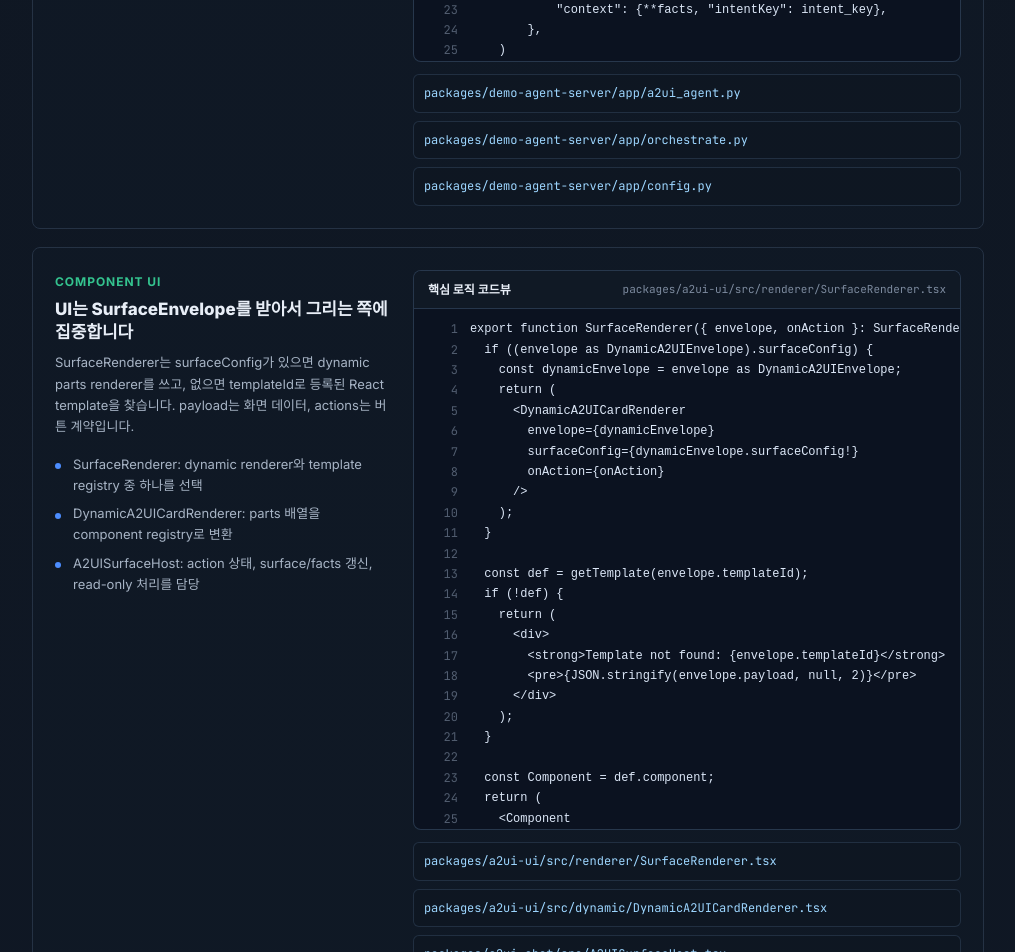
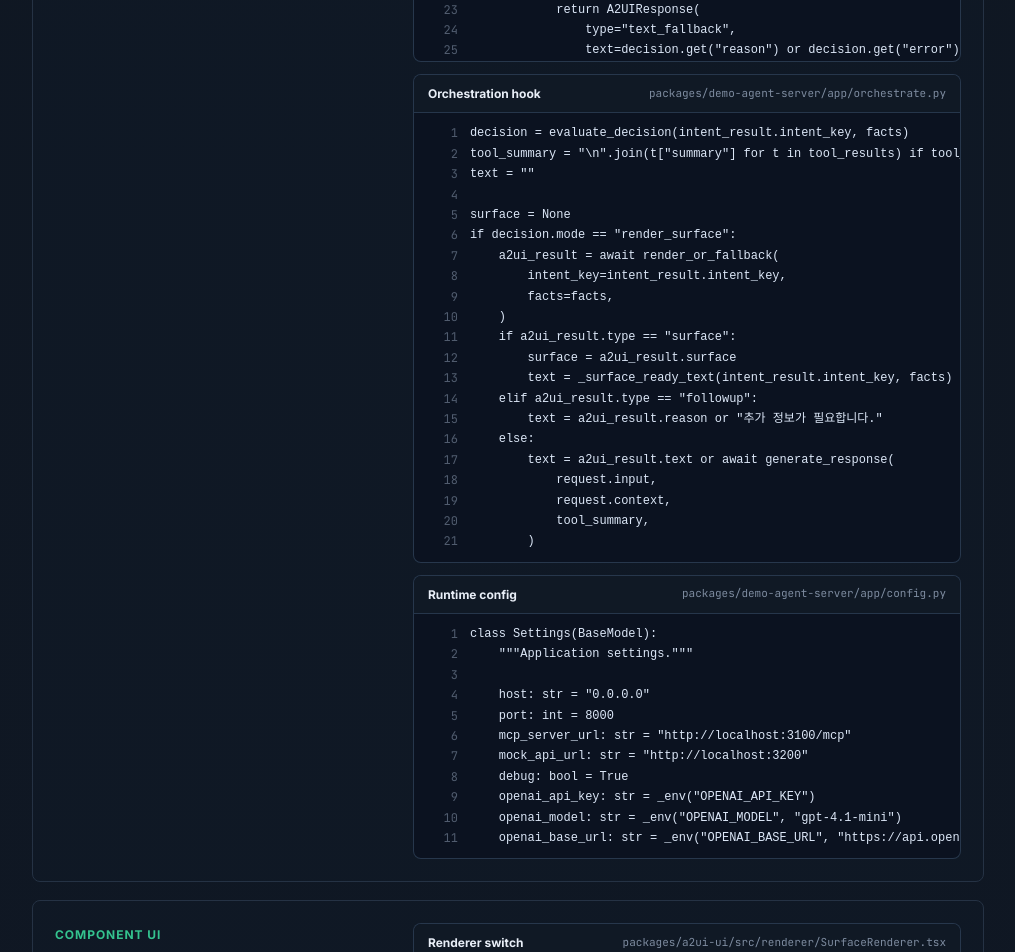
Before and after one commit to tahooki/a2ui-poc-rt-new-3, a Next.js app: page /code-guide in a window 1280 px wide. Shown: the part 1800-2752 px from the top of the page, without its empty margins (248-1263 px from the left). Built offline with nearby package versions, Linux system fonts and the light colour scheme.

Commit message:
Split code guide examples by file

```diff
--- a/src/devops-console/pages/code-guide-page.tsx
+++ b/src/devops-console/pages/code-guide-page.tsx
@@ -3,6 +3,20 @@
 import { useEffect, useState } from "react";
 import { AppFrame } from "@/devops-console/shell/app-frame";
 import s from "./code-guide-page.module.css";
+
+type CodeExample = {
+  title: string;
+  file: string;
+  snippet: string;
+};
+
+type FeatureStory = {
+  eyebrow: string;
+  title: string;
+  body: string;
+  bullets: string[];
+  codeExamples: CodeExample[];
+};
 
 const journeySteps = [
   {
@@ -31,7 +45,7 @@ const journeySteps = [
   },
 ];
 
-const featureStories = [
+const featureStories: FeatureStory[] = [
   {
     eyebrow: "Python Agent Wrapper",
     title: "Python 쪽은 얇은 MCP client처럼 붙입니다",
@@ -41,12 +55,16 @@ const featureStories = [
       "render_or_fallback(): recommendTemplate 후 resolveTemplateData 호출",
       "handle_action(): 버튼 action을 a2ui.executeAction으로 전달",
     ],
-    files: [
-      "packages/demo-agent-server/app/a2ui_agent.py",
-      "packages/demo-agent-server/app/orchestrate.py",
-      "packages/demo-agent-server/app/config.py",
-    ],
-    snippet: `async def render_or_fallback(intent_key: str, facts: dict, mcp_url: str | None = None):
+    codeExamples: [
+      {
+        title: "MCP wrapper",
+        file: "packages/demo-agent-server/app/a2ui_agent.py",
+        snippet: `async def render_or_fallback(
+    intent_key: str,
+    facts: dict,
+    mcp_url: Optional[str] = None,
+) -> A2UIResponse:
+    try:
         client = A2UIMcpClient(server_url=mcp_url)
 
         decision = await client.call_tool(
@@ -54,15 +72,19 @@ const featureStories = [
             {"intentKey": intent_key, "facts": facts},
         )
 
-    if decision.get("mode") == "ask_followup":
+        mode = decision.get("mode", "")
+        if mode == "ask_followup":
             return A2UIResponse(
                 type="followup",
                 missing_facts=decision.get("missingFacts", []),
-            reason=decision.get("reason"),
+                reason=decision.get("reason", "추가 정보가 필요합니다."),
             )
 
-    if decision.get("mode") != "render_surface":
-        return A2UIResponse(type="text_fallback", text=decision.get("reason"))
+        if mode != "render_surface" or not decision.get("templateId"):
+            return A2UIResponse(
+                type="text_fallback",
+                text=decision.get("reason") or decision.get("error"),
+            )
 
         envelope = await client.call_tool(
             "a2ui.resolveTemplateData",
@@ -78,7 +100,54 @@ const featureStories = [
                 text=f"템플릿 렌더링 실패: {envelope['error']}",
             )
 
-    return A2UIResponse(type="surface", surface=envelope)`,
+        return A2UIResponse(type="surface", surface=envelope)
+    except Exception as e:
+        return A2UIResponse(
+            type="text_fallback",
+            text=f"A2UI 연결 실패. 텍스트로 응답합니다. ({e})",
+        )`,
+      },
+      {
+        title: "Orchestration hook",
+        file: "packages/demo-agent-server/app/orchestrate.py",
+        snippet: `decision = evaluate_decision(intent_result.intent_key, facts)
+tool_summary = "\\n".join(t["summary"] for t in tool_results) if tool_results else None
+text = ""
+
+surface = None
+if decision.mode == "render_surface":
+    a2ui_result = await render_or_fallback(
+        intent_key=intent_result.intent_key,
+        facts=facts,
+    )
+    if a2ui_result.type == "surface":
+        surface = a2ui_result.surface
+        text = _surface_ready_text(intent_result.intent_key, facts)
+    elif a2ui_result.type == "followup":
+        text = a2ui_result.reason or "추가 정보가 필요합니다."
+    else:
+        text = a2ui_result.text or await generate_response(
+            request.input,
+            request.context,
+            tool_summary,
+        )`,
+      },
+      {
+        title: "Runtime config",
+        file: "packages/demo-agent-server/app/config.py",
+        snippet: `class Settings(BaseModel):
+    """Application settings."""
+
+    host: str = "0.0.0.0"
+    port: int = 8000
+    mcp_server_url: str = "http://localhost:3100/mcp"
+    mock_api_url: str = "http://localhost:3200"
+    debug: bool = True
+    openai_api_key: str = _env("OPENAI_API_KEY")
+    openai_model: str = _env("OPENAI_MODEL", "gpt-4.1-mini")
+    openai_base_url: str = _env("OPENAI_BASE_URL", "https://api.openai.com/v1")`,
+      },
+    ],
   },
   {
     eyebrow: "Component UI",
@@ -89,19 +158,18 @@ const featureStories = [
       "DynamicA2UICardRenderer: parts 배열을 component registry로 변환",
       "A2UISurfaceHost: action 상태, surface/facts 갱신, read-only 처리를 담당",
     ],
-    files: [
-      "packages/a2ui-ui/src/renderer/SurfaceRenderer.tsx",
-      "packages/a2ui-ui/src/dynamic/DynamicA2UICardRenderer.tsx",
-      "packages/a2ui-chat/src/A2UISurfaceHost.tsx",
-    ],
+    codeExamples: [
+      {
+        title: "Renderer switch",
+        file: "packages/a2ui-ui/src/renderer/SurfaceRenderer.tsx",
         snippet: `export function SurfaceRenderer({ envelope, onAction }: SurfaceRendererProps) {
   if ((envelope as DynamicA2UIEnvelope).surfaceConfig) {
     const dynamicEnvelope = envelope as DynamicA2UIEnvelope;
     return (
       <DynamicA2UICardRenderer
         envelope={dynamicEnvelope}
+        onAction={onAction}
         surfaceConfig={dynamicEnvelope.surfaceConfig!}
-        onAction={onAction}
       />
     );
   }
@@ -109,8 +177,8 @@ const featureStories = [
   const def = getTemplate(envelope.templateId);
   if (!def) {
     return (
-      <div>
-        <strong>Template not found: {envelope.templateId}</strong>
+      <div style={{ padding: 16, background: "#1a1a2e" }}>
+        <div>Template not found: {envelope.templateId}</div>
         <pre>{JSON.stringify(envelope.payload, null, 2)}</pre>
       </div>
     );
@@ -124,30 +192,106 @@ const featureStories = [
       onAction={onAction}
     />
   );
-}
+}`,
+      },
+      {
+        title: "Dynamic parts",
+        file: "packages/a2ui-ui/src/dynamic/DynamicA2UICardRenderer.tsx",
+        snippet: `export function DynamicA2UICardRenderer({
+  envelope,
+  surfaceConfig,
+  onAction,
+}: DynamicA2UICardRendererProps) {
+  const payloadKey = \`\${envelope.templateId}:\${envelope.freshnessKey ?? envelope.updatedAt}\`;
+  const [draftState, setDraftState] = useState({
+    key: payloadKey,
+    payload: envelope.payload,
+  });
+  const draftPayload = draftState.key === payloadKey ? draftState.payload : envelope.payload;
 
-export function DynamicA2UICardRenderer({ envelope, surfaceConfig, onAction }) {
-  const draftPayload = envelope.payload;
-  const bindingContext = {
+  const updateDraftPayload = useCallback((payload: Record<string, unknown>) => {
+    setDraftState({ key: payloadKey, payload });
+  }, [payloadKey]);
+
+  const bindingContext: BindingContext = {
     payload: draftPayload,
     actions: envelope.actions,
     meta: envelope.meta,
   };
-  const title = resolveBindingValue(surfaceConfig.card.title, bindingContext);
-  const actions = surfaceConfig.card.actions?.source === "templateActions"
-    ? envelope.actions
+
+  const card = surfaceConfig.card ?? {};
+  const title = card.title
+    ? textValue(resolveBindingValue(card.title, bindingContext), envelope.templateId)
+    : envelope.templateId;
+  const actions = card.actions?.source === "templateActions"
+    ? envelope.actions as TemplateAction[] | undefined
     : undefined;
 
   return (
-    <A2UICardShell title={title} actions={actions} payload={draftPayload} onAction={onAction}>
+    <A2UICardShell actions={actions} onAction={onAction} payload={draftPayload} title={title}>
       {surfaceConfig.parts.map((part) => {
         const Part = getA2UIPart(part.type);
+        if (!Part) {
+          return <UnknownPartFallback id={part.id} key={part.id} type={part.type} />;
+        }
         const props = resolveProps(part.props, bindingContext);
-        return Part ? <Part key={part.id} {...props} /> : <UnknownPartFallback id={part.id} type={part.type} />;
+        return (
+          <Part
+            key={part.id}
+            {...props}
+            __a2uiPayload={draftPayload}
+            __a2uiSetPayload={updateDraftPayload}
+          />
+        );
       })}
     </A2UICardShell>
   );
 }`,
+      },
+      {
+        title: "Action bridge",
+        file: "packages/a2ui-chat/src/A2UISurfaceHost.tsx",
+        snippet: `const handleAction = useCallback(
+  async (event: Parameters<NonNullable<ComponentProps<typeof SurfaceRenderer>["onAction"]>>[0]) => {
+    if (!normalizedSurface || disabled || readOnly || !onAction) return;
+
+    setStatus((current) => reduceA2UISurfaceStatus(current, {
+      type: "start",
+      actionId: event.actionId,
+    }));
+
+    try {
+      const result = await onAction({
+        actionId: event.actionId,
+        kind: event.kind,
+        params: event.params,
+        payload: event.params,
+        surface: normalizedSurface,
+      });
+      const nextSurface = normalizeA2UISurface(result.surface);
+      if (nextSurface || result.surface === null) {
+        onSurfaceChange?.(nextSurface);
+      }
+      if (result.facts) {
+        onFactsChange?.(result.facts);
+      }
+      setStatus((current) => reduceA2UISurfaceStatus(current, {
+        type: "done",
+        actionId: event.actionId,
+        message: result.message,
+      }));
+    } catch (error) {
+      setStatus((current) => reduceA2UISurfaceStatus(current, {
+        type: "error",
+        actionId: event.actionId,
+        error: error instanceof Error ? error.message : String(error),
+      }));
+    }
+  },
+  [disabled, normalizedSurface, onAction, onFactsChange, onSurfaceChange, readOnly],
+);`,
+      },
+    ],
   },
   {
     eyebrow: "Admin MCP Server",
@@ -158,60 +302,118 @@ export function DynamicA2UICardRenderer({ envelope, surfaceConfig, onAction }) {
       "register-tools.ts: 6개 MCP tool 등록",
       "resolve-template.ts: auth, resolver, binding, validation, envelope 생성",
     ],
-    files: [
-      "packages/a2ui-admin/src/mcp-server/server.ts",
-      "packages/a2ui-admin/src/mcp-server/tools/register-tools.ts",
-      "packages/a2ui-admin/src/mcp-server/runtime/resolve-template.ts",
-    ],
+    codeExamples: [
+      {
+        title: "MCP transport",
+        file: "packages/a2ui-admin/src/mcp-server/server.ts",
+        snippet: `function createMcpServer(): McpServer {
+  const server = new McpServer(
+    { name: "a2ui-mcp-server", version: "0.1.0" },
+    { capabilities: { tools: {} } },
+  );
+  registerTools(server);
+  return server;
+}
+
+const transports = new Map<string, StreamableHTTPServerTransport>();
+
+app.post("/mcp", async (req, res) => {
+  const sessionId = req.headers["mcp-session-id"] as string | undefined;
+  if (sessionId && transports.has(sessionId)) {
+    const transport = transports.get(sessionId)!;
+    await transport.handleRequest(req, res, req.body);
+    return;
+  }
+
+  const transport = new StreamableHTTPServerTransport({
+    sessionIdGenerator: () => randomUUID(),
+  });
+  const server = createMcpServer();
+  await server.connect(transport);
+  await transport.handleRequest(req, res, req.body);
+});`,
+      },
+      {
+        title: "MCP tools",
+        file: "packages/a2ui-admin/src/mcp-server/tools/register-tools.ts",
         snippet: `server.tool(
+  "a2ui.recommendTemplate",
+  "context 기반 템플릿 추천. intent와 facts로 적절한 템플릿을 판단합니다.",
+  {
+    intentKey: z.string().describe("Intent key (e.g. deploy.start)"),
+    facts: z.record(z.string(), z.unknown()).describe("Collected facts from agent"),
+  },
+  async ({ intentKey, facts }) => {
+    const decision = evaluateDecision(intentKey, facts as Record<string, unknown>);
+    return {
+      content: [{ type: "text" as const, text: JSON.stringify(decision) }],
+    };
+  },
+);
+
+server.tool(
   "a2ui.resolveTemplateData",
-  "resolver chain을 실행하여 SurfaceEnvelope을 반환합니다.",
+  "resolver chain을 실행하여 template payload를 생성합니다. SurfaceEnvelope을 반환합니다.",
   { templateId: z.string(), context: z.record(z.string(), z.unknown()) },
   async ({ templateId, context }) => {
     const result = await resolveTemplateById(templateId, context, { checkAuth: true });
-
     if (result.error || !result.envelope) {
       return {
-        content: [{ type: "text", text: JSON.stringify({ error: result.error }) }],
+        content: [{ type: "text" as const, text: JSON.stringify({ error: result.error }) }],
         isError: true,
       };
     }
-
-    return { content: [{ type: "text", text: JSON.stringify(result.envelope) }] };
+    return { content: [{ type: "text" as const, text: JSON.stringify(result.envelope) }] };
   },
-);
-
-export async function resolveTemplateRegistration(registration, context) {
-  const resolverData = { ...context };
-  const trace = [];
+);`,
+      },
+      {
+        title: "Resolver pipeline",
+        file: "packages/a2ui-admin/src/mcp-server/runtime/resolve-template.ts",
+        snippet: `export async function resolveTemplateRegistration(
+  registration: TemplateRegistration,
+  context: Record<string, unknown>,
+): Promise<ResolveTemplateResult> {
+  const resolverData: Record<string, unknown> = { ...context };
+  const trace: ResolverTrace[] = [];
 
   for (const resolver of registration.resolvers) {
+    if (resolver.enabled === false) continue;
     const result = await runResolver(registration, resolver, resolverData);
     trace.push(result);
     if (result.status === "failed" && result.phase === "blocking") {
-      return { trace, resolverData, error: result.error };
+      return { trace, resolverData, error: result.error ?? \`Resolver failed: \${resolver.id}\` };
     }
   }
 
   applyBuiltInDerivedFields(registration, resolverData);
+
   const payload = applyBinding(registration.bindingRecipe, resolverData);
-  const validation = validatePayload(
-    registration.bindingRecipeId,
-    payload,
-    registration.generatedValidation,
-  );
+  const validation = validatePayload(registration.bindingRecipeId, payload, registration.generatedValidation);
+  if (!validation.valid) {
+    return { trace, resolverData, validation, error: "Payload validation failed" };
+  }
+
   const actions = registration.actions.map((action) => actionAvailability(action, payload));
-
+  const generatedAt = new Date().toISOString();
   return {
+    trace,
+    resolverData,
+    validation,
     envelope: {
       templateId: registration.bindingRecipeId,
+      version: registration.version,
+      sourceIntent: (context.intentKey as string) ?? registration.templateId,
+      updatedAt: generatedAt,
       payload,
       actions,
       surfaceConfig: registration.surfaceConfig,
-      meta: { resolverTraceDetail: trace },
+      meta: { generatedAt, catalogTemplateId: registration.templateId, resolverTraceDetail: trace },
     },
   };
 }`,
+      },
+    ],
   },
 ];
 
@@ -324,7 +526,7 @@ export function CodeGuidePage() {
       activePage="codeGuide"
       assistantOpen={false}
       hideAssistantTrigger
-      lastUpdated="2026-05-14"
+      lastUpdated="2026-05-15"
       onToggleAssistant={() => {}}
       onToggleSidebar={() => setSidebarOpen((value) => !value)}
       pageScope="A2UI Code Guide"
@@ -408,14 +610,11 @@ export function CodeGuidePage() {
                   </ul>
                 </div>
                 <div className={s.chapterAside}>
-                  <CodeView file={feature.files[0]} title="핵심 로직 코드뷰">
-                    {feature.snippet}
+                  {feature.codeExamples.map((example) => (
+                    <CodeView file={example.file} key={example.file} title={example.title}>
+                      {example.snippet}
                     </CodeView>
-                  <div className={s.fileList}>
-                    {feature.files.map((file) => (
-                      <code key={file}>{file}</code>
                   ))}
-                  </div>
                 </div>
               </article>
             ))}
```
Lines whose indentation alone changed are shown as unchanged.
